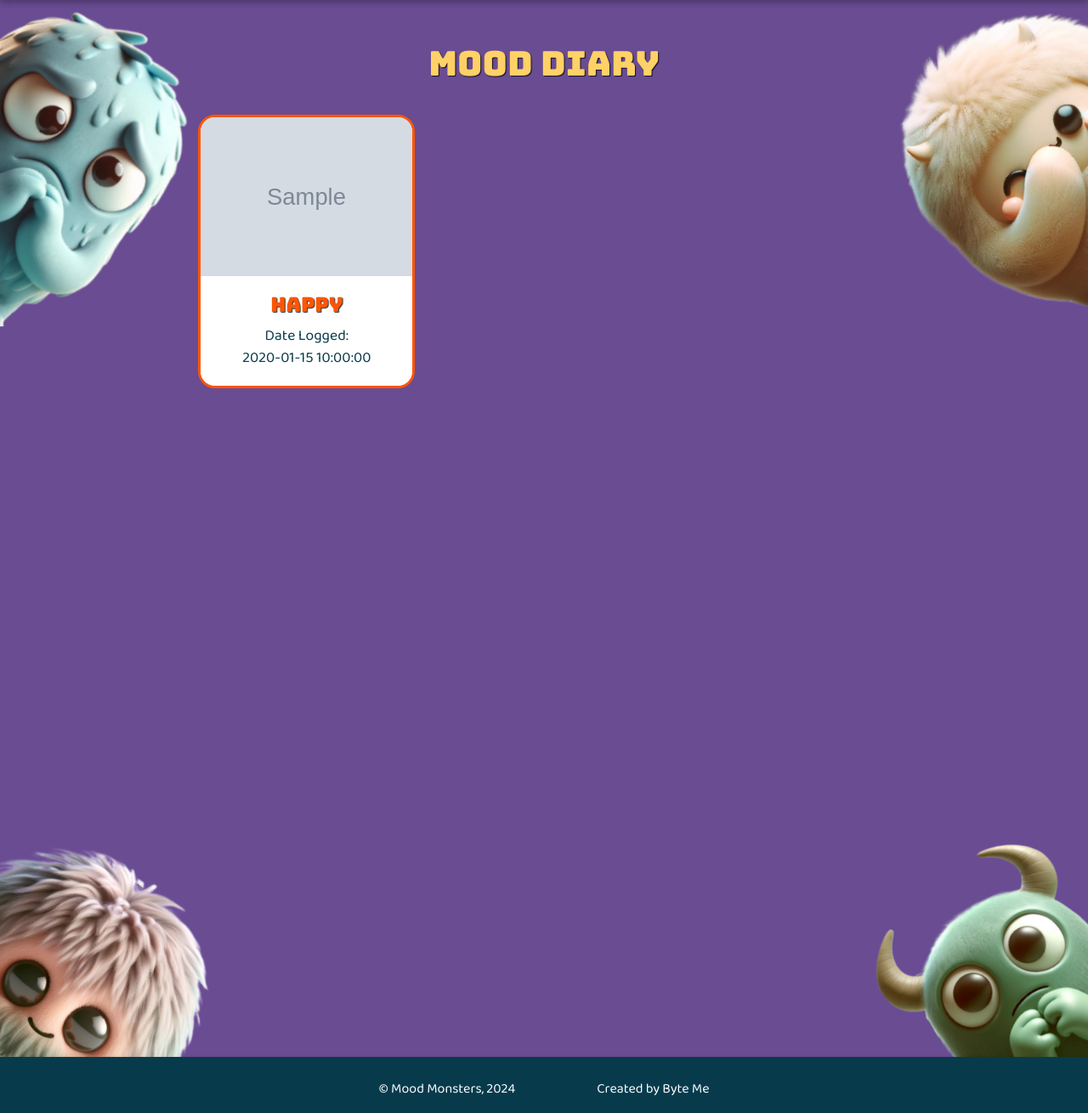
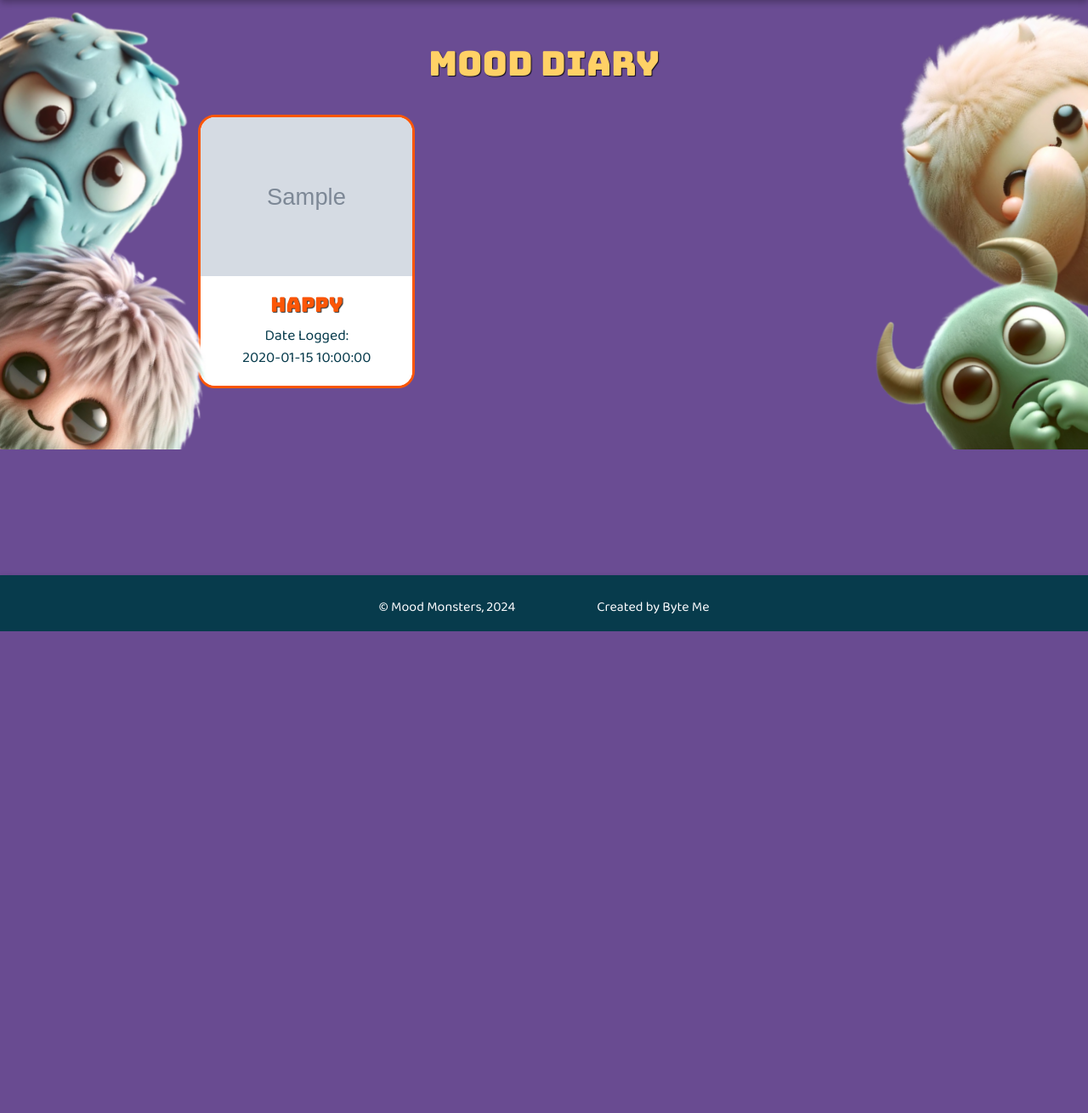
Before and after one commit to CallyKilduff123/mood_monsters, a Flask app: page /mood_diary/ in a window 1280 px wide. Shown: the part 57-1367 px from the top of the page at 85% size. After the commit the page ends 800 px from the top, so only its background shows below. Run offline with Flask 3, Linux system fonts and the light colour scheme; the visitor is signed in with stand-in values (Sample User, id 1); tables that the repository leaves empty hold one stand-in row (values such as "Sample post"); grey boxes marked "Sample" are stand-in pictures; some libraries are stand-ins or nearby versions.

Commit message:
comment out mood diary spacer

```diff
--- a/application/templates/10_mood_diary.html
+++ b/application/templates/10_mood_diary.html
@@ -20,7 +20,7 @@
                             </div>
                         </div>
                     </div>
-                <div class="spacer-mood-entry"></div>
+<!--                <div class="spacer-mood-entry"></div>-->
                 {% endfor %}
                 {% else %}
                 <div>
```
